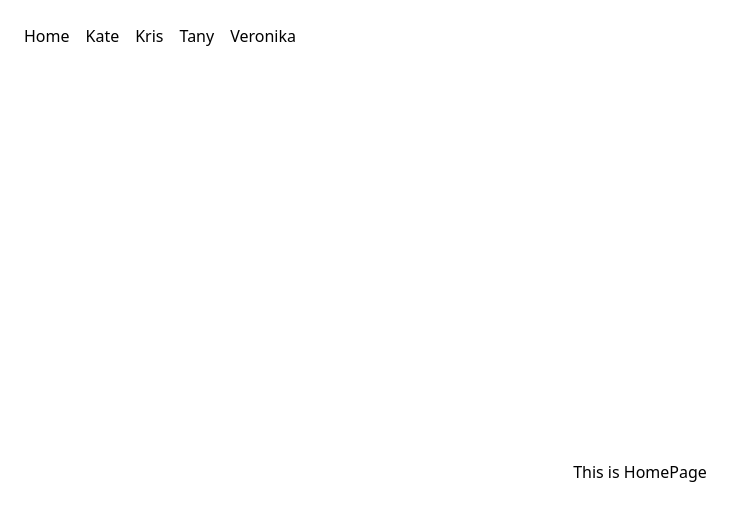
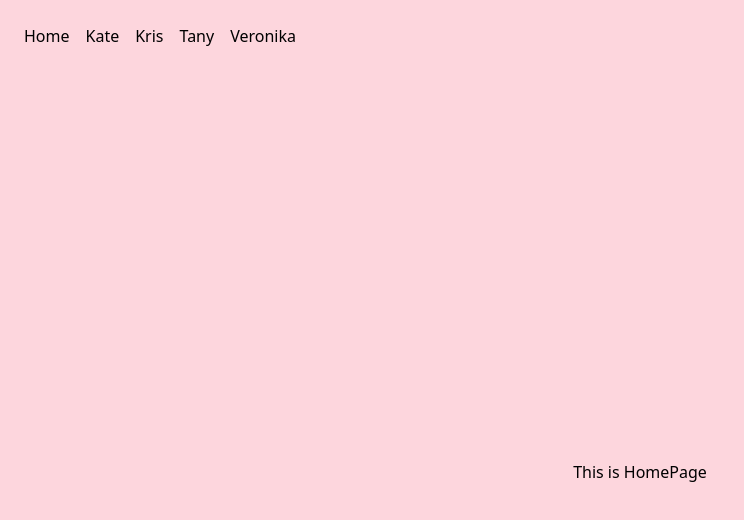
Before and after one commit to Kirikiri2/DevOpsProject, a Next.js app: page / in a window 1280 px wide. Shown: the top 520 px of the page, without its empty margins (0-744 px from the left). Built offline with nearby package versions, Linux system fonts and the light colour scheme.

Commit message:
фон и новый css

```diff
--- a/src/app/layout.js
+++ b/src/app/layout.js
@@ -1,5 +1,6 @@
 import Link from "next/link";
 import "./styles/globals.css";
+
 export default function RootLayout({ children }) {
   return (
     <html lang="en">
--- a/src/app/styles/globals.css
+++ b/src/app/styles/globals.css
@@ -1 +1,5 @@
 @import "tailwindcss";
+
+body {
+    background-color: #fdd6dd;
+}
```
Also changed, not shown: src/app/styles/nika.css (added).
